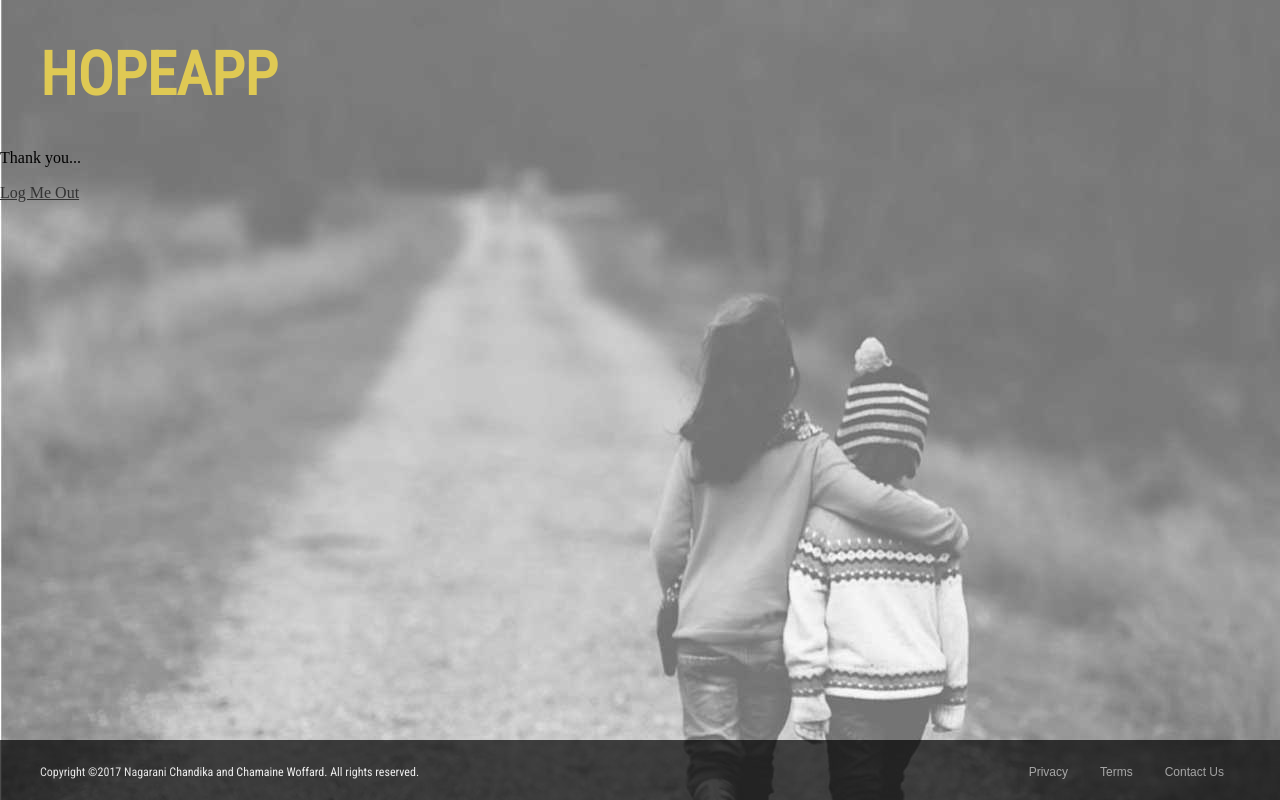
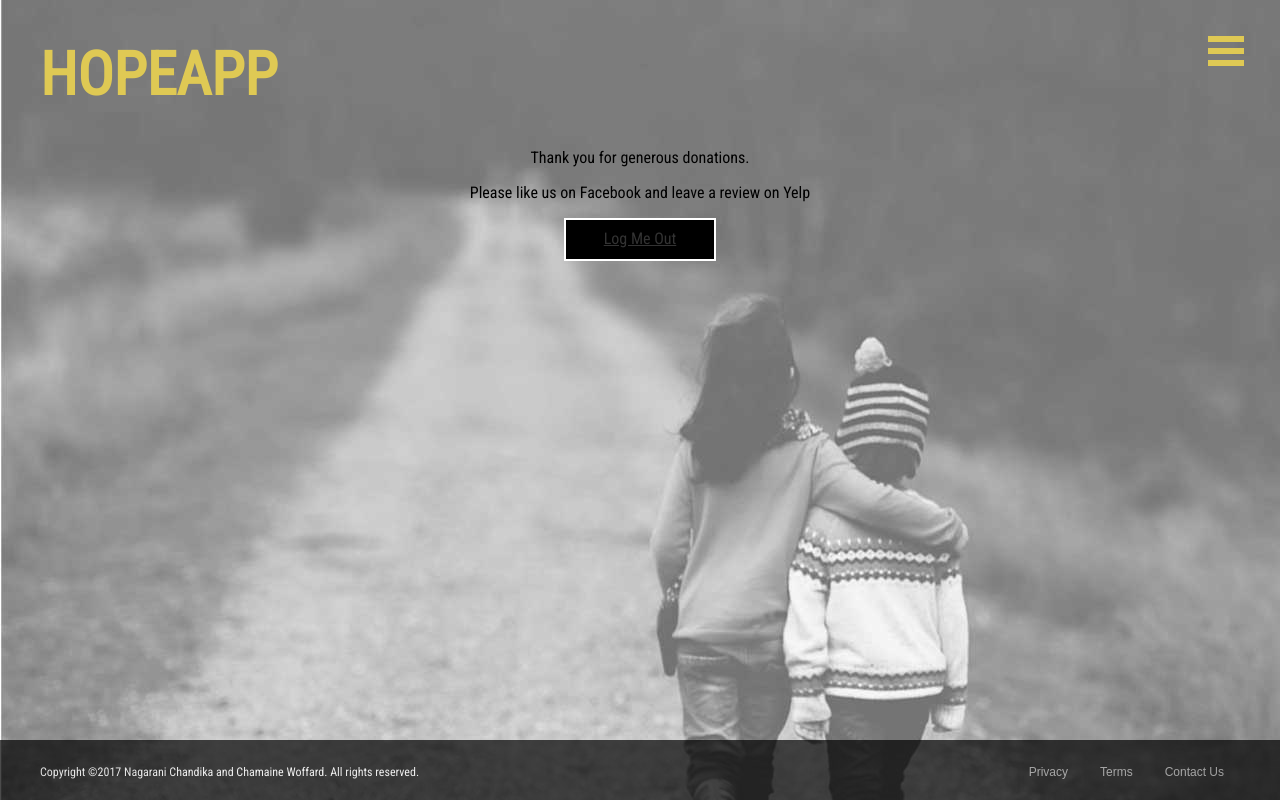
Before and after one commit to nchandika1/CharityApp, a React (Create React App) app in the folder client/: page /signout/1 in a window 1280 px wide. Built offline with nearby package versions, Linux system fonts and the light colour scheme; a web font is replaced by a local one.

Commit message:
Sign out page

```diff
--- /dev/null
+++ b/client/src/pages/Signout/Signout.css
@@ -0,0 +1,16 @@
+p {
+	font-family: 'Roboto Condensed', sans-serif;
+	text-align: center;
+}
+
+.logout {
+	font-family: 'Roboto Condensed', sans-serif;
+	border: 2px solid white;
+	background-color: black;
+	color: white;
+	padding: 10px;
+	display: block;
+  margin: auto;
+  width: 10%;
+  text-align: center;
+}
--- a/client/src/pages/Signout/Signout.js
+++ b/client/src/pages/Signout/Signout.js
@@ -1,11 +1,18 @@
 //Dependencies
 import React from "react";
+import "./Signout.css";
+import Navigation from '../../components/Nav';
+
 
 const Signout = (props) => {
 	return(
 		<div>
-			<p>Thank you...</p>
-			<a href="/">Log Me Out</a>
+			<Navigation user={props.match.params.userid} />
+			<p>Thank you for generous donations.</p>
+			<p>Please like us on Facebook and leave a review on Yelp</p>
+			<div className="logout">
+				<a href="/">Log Me Out</a>
+			</div>
 		</div>
 		);
 }
--- a/client/src/pages/Users/Users.css
+++ b/client/src/pages/Users/Users.css
@@ -3,11 +3,8 @@
 	margin-top:100px;
 	height:400px;
 	width:600px;
-	/*background-color: #fff;
-	opacity: .5;*/
 }
 
 .large2 {
 	background-image: url('../../assets/images/walk_woods2.jpg');
-
 }
```
